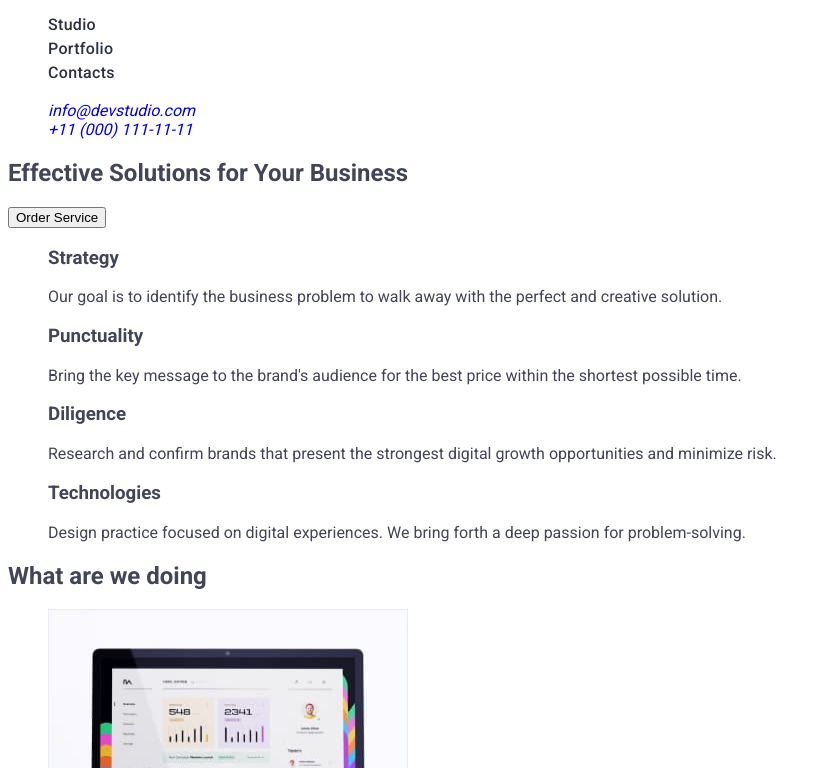
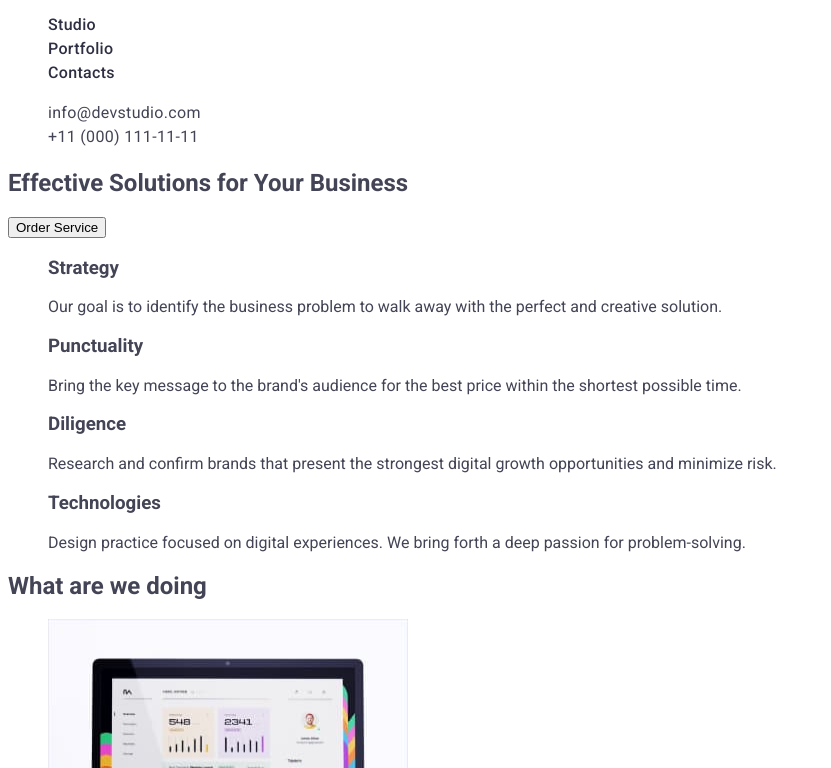
Before and after one commit to danil636/goit-markup-hw-02, a plain HTML site: page index.html in a window 1280 px wide. Shown: the part 32-800 px from the top of the page, without its empty margins (0-831 px from the left). Drawn offline with Linux system fonts and the light colour scheme.

Commit message:
Update styles.css

```diff
--- a/css/styles.css
+++ b/css/styles.css
@@ -64,3 +64,21 @@ font-family: 'Raleway', sans-serif;
 .header-link:focus {
   color: #404bbf;
 }
+
+.header-address {
+  font-style: normal;
+}
+
+.address-link {
+line-height: 1.5;
+letter-spacing: 0.02em;
+color: #434455;
+}
+
+.address-link:hover {
+ color: #404bbf;
+}
+
+.address-link:focus {
+  color: #404bbf;
+}
```
